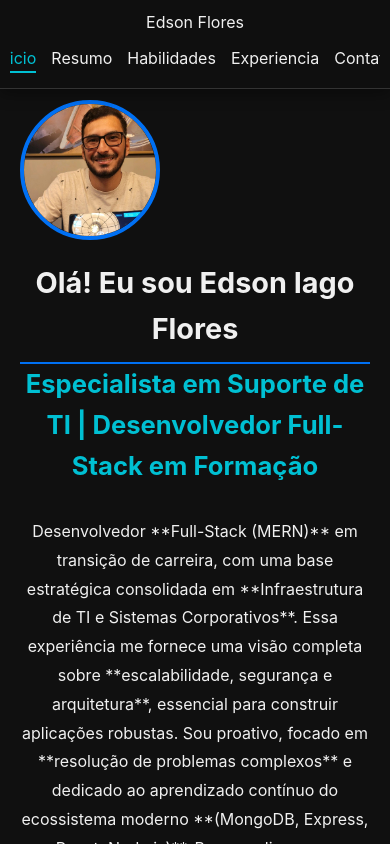
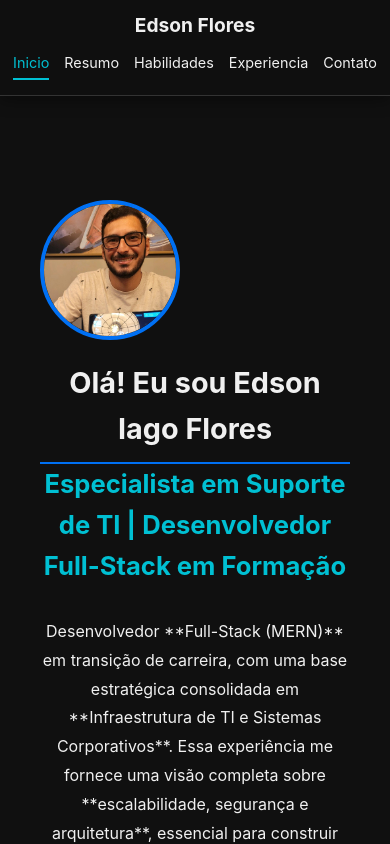
Before and after one commit to EdsonIFlores/curriculo-fullstack-frontend, a Next.js app: page / in a window 390 px wide. Shown: the top 844 px of the page. Built offline with nearby package versions, Linux system fonts and the light colour scheme.

Commit message:
feat: mobile

```diff
--- a/src/app/globals.css
+++ b/src/app/globals.css
@@ -332,4 +332,68 @@ body {
     font-size: 1.8rem !important; /* Diminui o título para não quebrar feio */
     text-align: center;
   }
+}/* HEADER RESPONSIVO */
+.header-nav {
+  position: fixed;
+  top: 0;
+  left: 0;
+  width: 100%;
+  z-index: 1000;
+  background-color: rgba(16, 16, 16, 0.95);
+  border-bottom: 1px solid #333;
 }
+
+.header-container {
+  max-width: 900px;
+  margin: 0 auto;
+  padding: 15px 20px;
+  display: flex;
+  justify-content: space-between;
+  align-items: center;
+}
+
+.logo {
+  font-size: 1.2rem;
+  font-weight: bold;
+  color: #00c0d3; /* var(--accent-color) */
+  text-decoration: none;
+}
+
+.nav-links {
+  display: flex;
+  gap: 15px;
+}
+
+.nav-item {
+  text-decoration: none;
+  color: white;
+  font-size: 0.9rem;
+  transition: 0.3s;
+  padding-bottom: 4px;
+}
+
+.nav-item.active {
+  color: #0070f3; /* var(--primary-color) */
+  border-bottom: 2px solid #0070f3;
+}
+
+/* AJUSTES MOBILE */
+@media (max-width: 768px) {
+  .header-container {
+    flex-direction: column;
+    gap: 10px;
+    padding: 10px;
+  }
+
+  .dev-tag {
+    display: none; /* Esconde o texto longo no mobile como planejado */
+  }
+
+  .nav-links {
+    width: 100%;
+    justify-content: center;
+    overflow-x: auto;
+    white-space: nowrap;
+    padding-bottom: 5px;
+  }
+}
--- a/src/app/layout.tsx
+++ b/src/app/layout.tsx
@@ -3,7 +3,7 @@ import type { Metadata } from "next";
 import Header from '../components/Header';
 import Footer from '../components/Footer';
 
-// O restante das importações de fontes
+// Importação das fontes Geist
 import { Geist, Geist_Mono } from "next/font/google";
 import "./globals.css";
 
@@ -29,13 +29,15 @@ export default function RootLayout({
 }>) {
   return (
     <html lang="pt-br">
-      <body
-        className={`${geistSans.variable} ${geistMono.variable} antialiased`}
-        style={{ minHeight: '100vh', display: 'flex', flexDirection: 'column' }}
-      >
+      <head>
+        {/* Garante a escala correta em dispositivos móveis */}
+        <meta name="viewport" content="width=device-width, initial-scale=1" />
+      </head>
+      <body className={`${geistSans.variable} ${geistMono.variable} antialiased layout-container`}>
         <Header />
 
-        <main style={{ flexGrow: 1 }}>
+        {/* 'main-content' gerencia o espaçamento superior para o Header fixo via CSS */}
+        <main className="main-content">
           {children}
         </main>
 
--- a/src/components/Header.tsx
+++ b/src/components/Header.tsx
@@ -1,5 +1,4 @@
 'use client';
-
 import React from 'react';
 import Link from 'next/link';
 import { usePathname } from 'next/navigation';
@@ -16,23 +15,13 @@ const Header: React.FC = () => {
   ];
 
   return (
-    <header className="header-nav" style={{
-      position: 'fixed',
-      top: 0,
-      left: 0,
-      width: '100%',
-      zIndex: 1000,
-      backgroundColor: 'rgba(16, 16, 16, 0.95)', // Fundo semi-transparente para leitura
-      borderBottom: '1px solid var(--border-color)',
-    }}>
+    <header className="header-nav">
       <div className="header-container">
-        {/* Logo/Nome - Ajustado para ser menor no mobile */}
-        <Link href="/" className="header-logo">
+        <Link href="/" className="logo">
           Edson Flores <span className="dev-tag">| Full-Stack Dev</span>
         </Link>
 
-        {/* Links de Navegação - Com scroll horizontal no mobile */}
-        <nav className="header-links">
+        <nav className="nav-links">
           {navLinks.map((link) => (
             <Link
               key={link.name}
@@ -44,72 +33,6 @@ const Header: React.FC = () => {
           ))}
         </nav>
       </div>
-
-      <style jsx>{`
-        .header-container {
-          max-width: 900px;
-          margin: 0 auto;
-          padding: 15px 20px;
-          display: flex;
-          justify-content: space-between;
-          align-items: center;
-        }
-
-        .header-logo {
-          font-size: 1.3rem;
-          font-weight: bold;
-          color: var(--accent-color);
-          text-decoration: none;
-          white-space: nowrap;
-        }
-
-        .header-links {
-          display: flex;
-          gap: 15px;
-        }
-
-        .nav-item {
-          text-decoration: none;
-          color: var(--text-light);
-          font-size: 0.95rem;
-          padding-bottom: 5px;
-          transition: 0.3s;
-        }
-
-        .nav-item.active {
-          border-bottom: 2px solid var(--primary-color);
-          color: var(--primary-color);
-        }
-
-        /* AJUSTES PARA CELULAR */
-        @media (max-width: 768px) {
-          .header-container {
-            flex-direction: column; /* Empilha Nome e Links */
-            padding: 10px;
-            gap: 10px;
-          }
-
-          .header-logo {
-            font-size: 1.1rem;
-          }
-
-          .dev-tag {
-            display: none; /* Esconde o sufixo no mobile para poupar espaço */
-          }
-
-          .header-links {
-            width: 100%;
-            justify-content: center;
-            overflow-x: auto; /* Permite deslizar os links se a tela for pequena */
-            padding-bottom: 5px;
-          }
-
-          .nav-item {
-            font-size: 0.85rem;
-            margin: 0 5px;
-          }
-        }
-      `}</style>
     </header>
   );
 };
```
